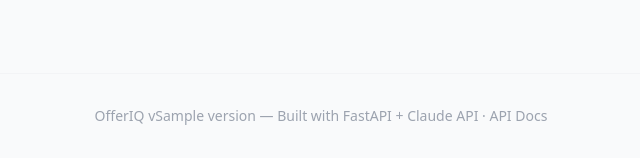
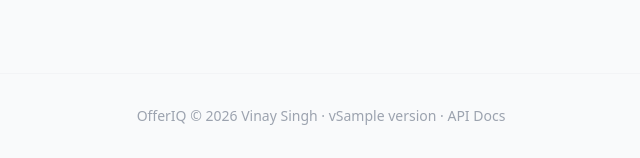
Before and after one commit to vinay-singh-engineer/offeriq, a FastAPI app: template app/templates/index.html in a window 1280 px wide. Shown: the part 1174-1332 px from the top of the page, without its empty margins (319-959 px from the left). Run offline with FastAPI, Linux system fonts and the light colour scheme; the template is opened without the code that fills it: most values are stand-ins (such as "Sample title", 1, 10 or a date in 2020); parts of the project's set-up code (start-up, migrations or seed data) failed here and were passed over; some libraries are stand-ins or nearby versions.

Commit message:
Updated documentation.

```diff
--- a/app/templates/index.html
+++ b/app/templates/index.html
@@ -287,7 +287,7 @@
 
 <!-- Footer -->
 <footer class="border-t border-gray-100 mt-20 py-8 text-center text-sm text-gray-400">
-  OfferIQ v{{ version }} — Built with FastAPI + Claude API ·
+  OfferIQ © 2026 Vinay Singh · v{{ version }} ·
   <a href="/docs" class="hover:text-indigo-600 transition-colors">API Docs</a>
 </footer>
 
```
Also changed, not shown: README.md.
